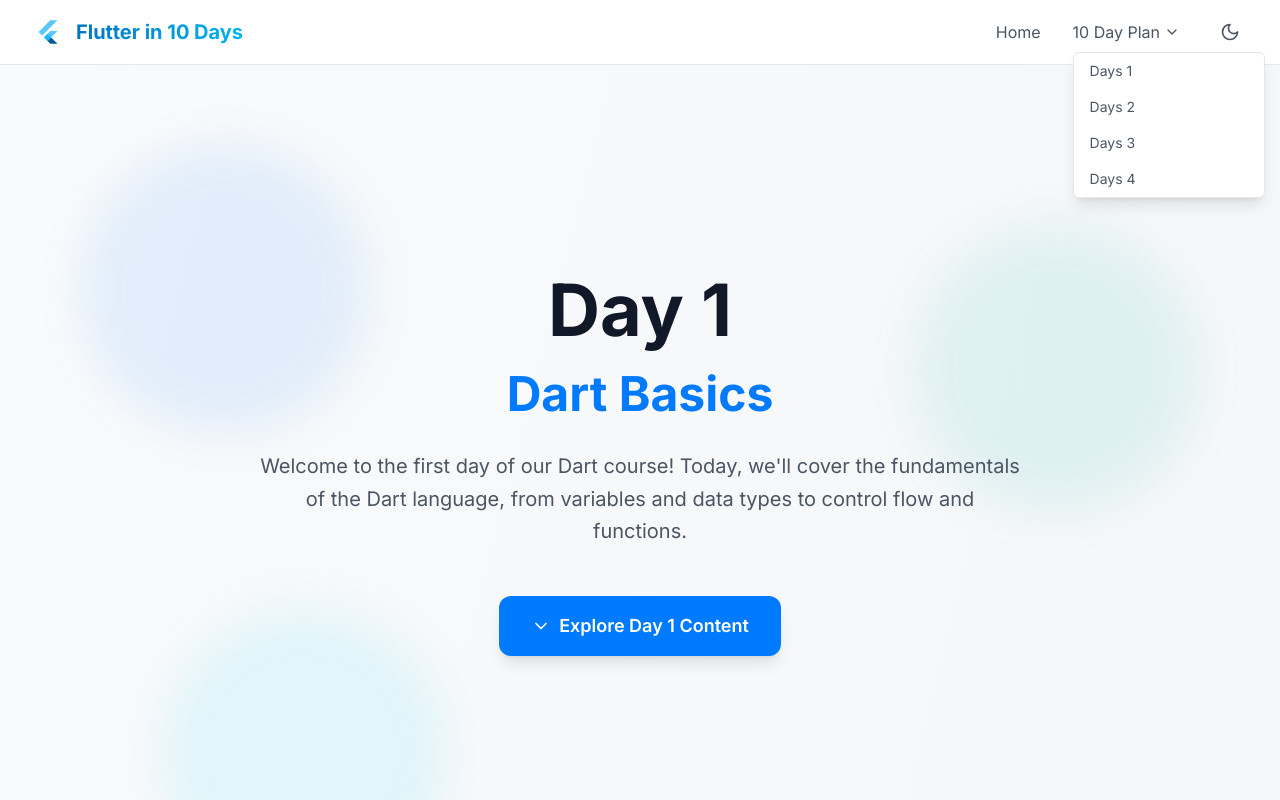
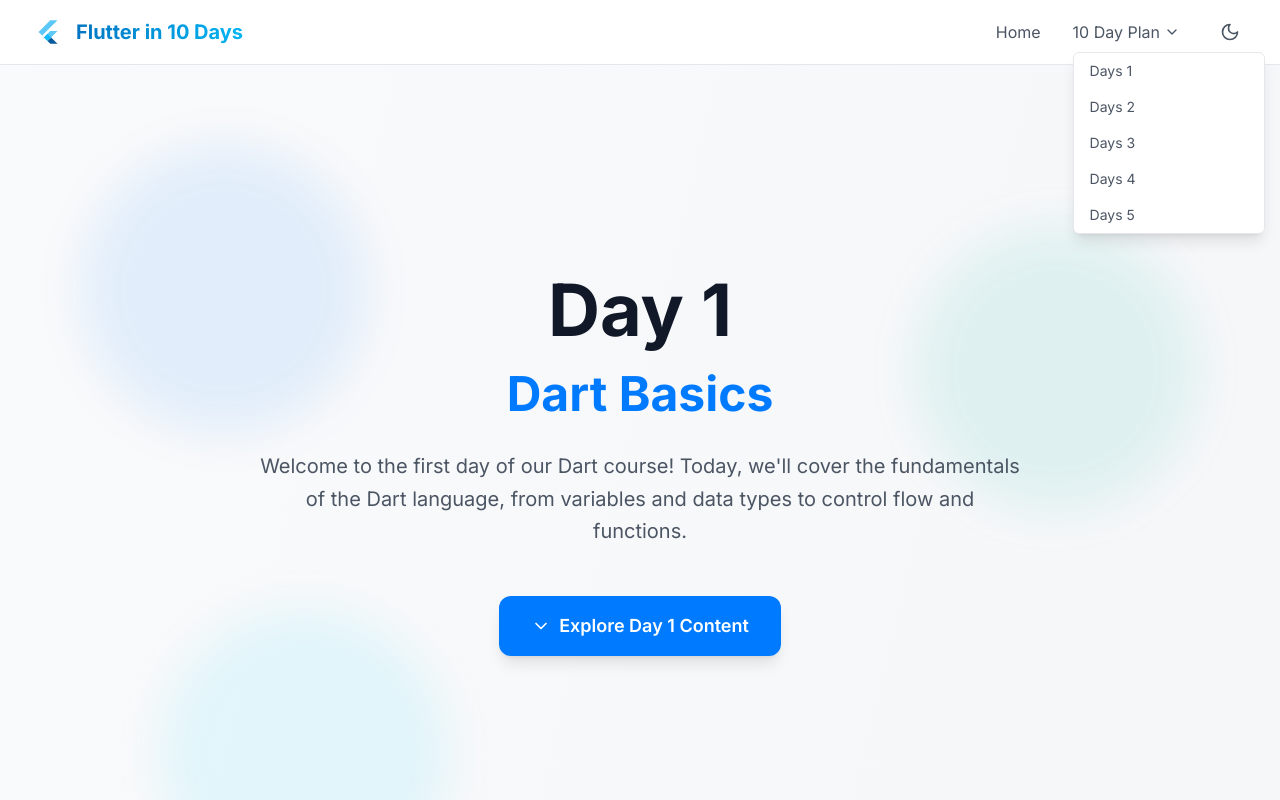
Before and after one commit to AbdelrahmanH161/flutter_course, a React (Vite) app: page /day1 in a window 1280 px wide. Both pictures are taken after a click on the button "10 Day Plan". Shown: the top 800 px of the page. Built offline with nearby package versions, Linux system fonts and the light colour scheme.

Commit message:
Add Day 5 link to navigation; enhance user access to new content

```diff
--- a/src/components/Navigation.tsx
+++ b/src/components/Navigation.tsx
@@ -67,6 +67,11 @@
 										href='/day4'
 										className='block px-4 py-2 text-sm text-gray-600 dark:text-gray-300 hover:bg-gray-100 dark:hover:bg-gray-700 hover:text-[#01B5F2] transition-colors duration-200'>
 										Days 4
+									</a>
+									<a
+										href='/day5'
+										className='block px-4 py-2 text-sm text-gray-600 dark:text-gray-300 hover:bg-gray-100 dark:hover:bg-gray-700 hover:text-[#01B5F2] transition-colors duration-200'>
+										Days 5
 									</a>
 									{/* <a
 										href='/day4'
```
